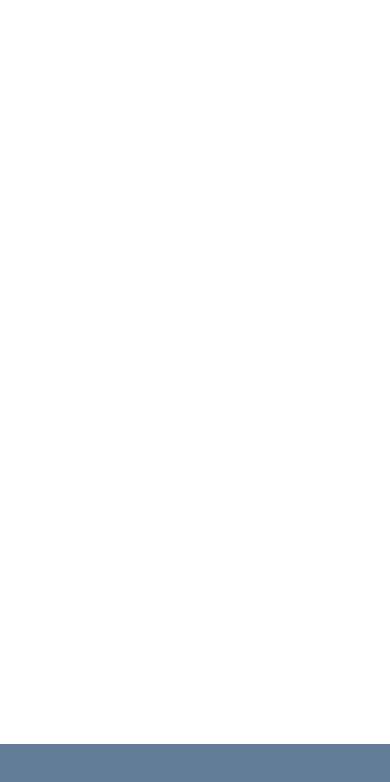
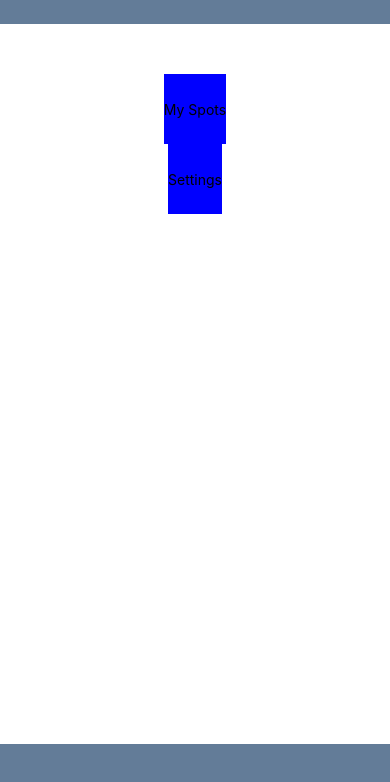
Before and after one commit to OkayNiceBrian/coolspots, a React Native app: screen / in a window 390 px wide. Shown: the top 782 px of the page. Built offline with nearby package versions, Linux system fonts and the light colour scheme; some icons are missing.

Commit message:
Added TopBar, adding Home Menu

```diff
--- /dev/null
+++ b/app/components/TopBar.js
@@ -0,0 +1,18 @@
+import React from 'react';
+import { StyleSheet, View } from 'react-native';
+
+function TopBar(props) {
+    return (
+        <View style={styles.topBar} />
+    );
+}
+
+const styles = StyleSheet.create({
+    topBar: {
+        backgroundColor: '#637c98',
+        width: '100%',
+        height: 24,
+    },
+})
+
+export default TopBar;
--- a/app/screens/HomeScreen.js
+++ b/app/screens/HomeScreen.js
@@ -1,24 +1,69 @@
 import React from 'react';
 import BottomBar from '../components/BottomBar';
-import { View, StyleSheet } from 'react-native';
+import TopBar from '../components/TopBar';
+import { View, StyleSheet, TouchableHighlight, Text } from 'react-native';
 
 function HomeScreen(props) {
     return (
         <View style={styles.container}>
-            <View>
-
+            <TopBar />
+            <View style={styles.content}>
+                <View style={styles.menu}>
+                    <TouchableHighlight onPress={() => onPressMySpots()}>
+                        <View style={styles.menuOption}>
+                            <Text style={styles.menuText}>My Spots</Text>
+                        </View>
+                    </TouchableHighlight>
+                    <TouchableHighlight onPress={() => onPressSettings()}>
+                        <View style={styles.menuOption}>
+                            <Text>Settings</Text>
+                        </View>
+                    </TouchableHighlight>
+                </View>
             </View>
             <BottomBar />
         </View>
     );
 }
 
+function onPressMySpots() {
+    console.log("My Spots pressed.")
+}
+
+function onPressSettings() {
+    console.log("Settings pressed.")
+}
+
 const styles = StyleSheet.create({
     container: {
         flex: 1,
         backgroundColor: '#fff',
-        justifyContent: 'flex-end',
+        justifyContent: 'center',
         alignItems: 'center',
+    },
+    content: {
+        width: '100%',
+        flex: 1,
+        justifyContent: 'center',
+        alignItems: 'center',
+
+    },
+    menu: {
+        flex: 1,
+        width: '100%',
+        padding: 50,
+        justifyContent: 'flex-start',
+        alignItems: 'center',
+    },
+    menuOption: {
+        width: '100%',
+        height: 70,
+        justifyContent: 'center',
+        alignItems: 'center',
+        backgroundColor: 'blue',
+    },
+    menuText: {
+        color: '#000',
     },
 })
 
```
